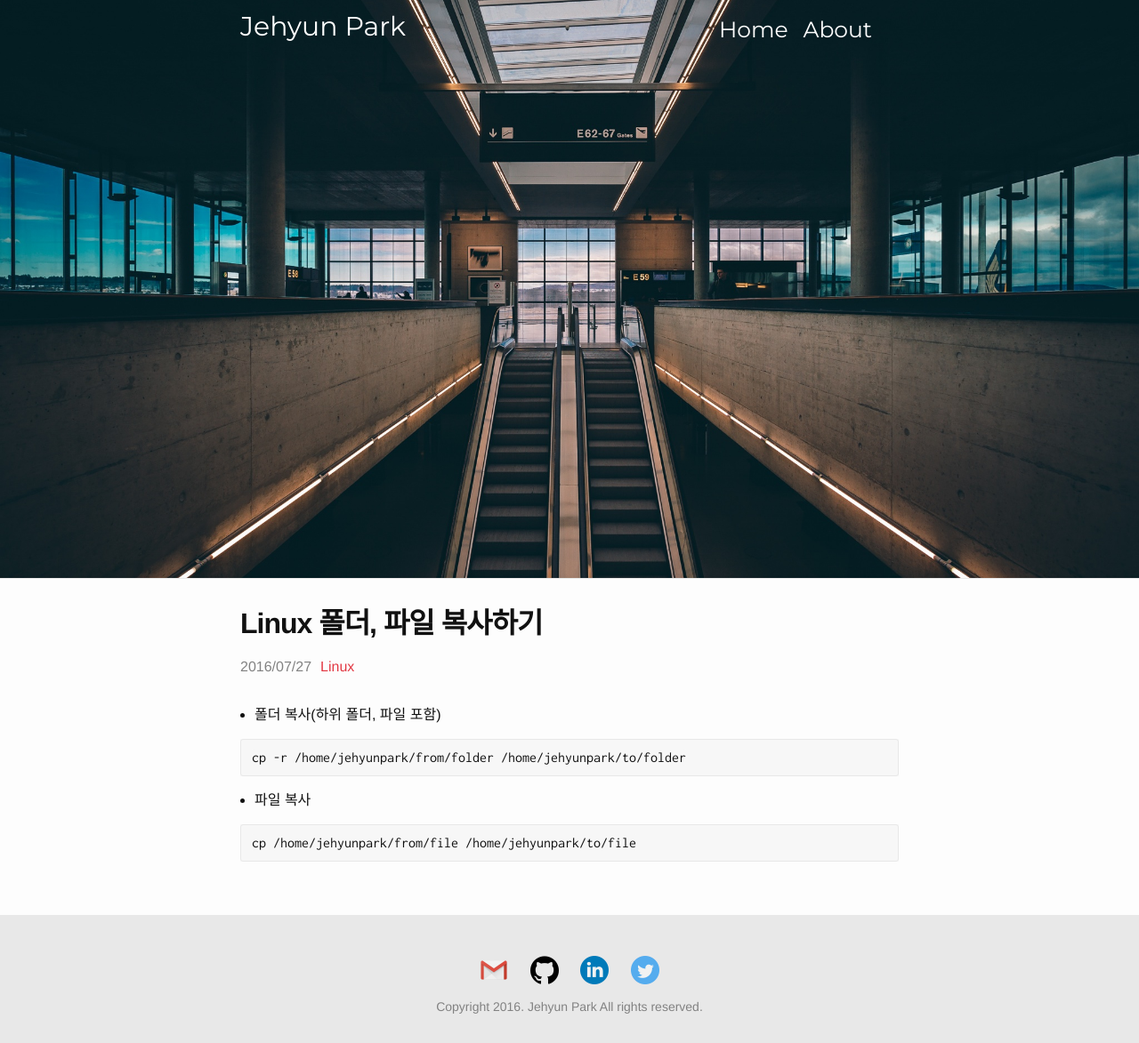
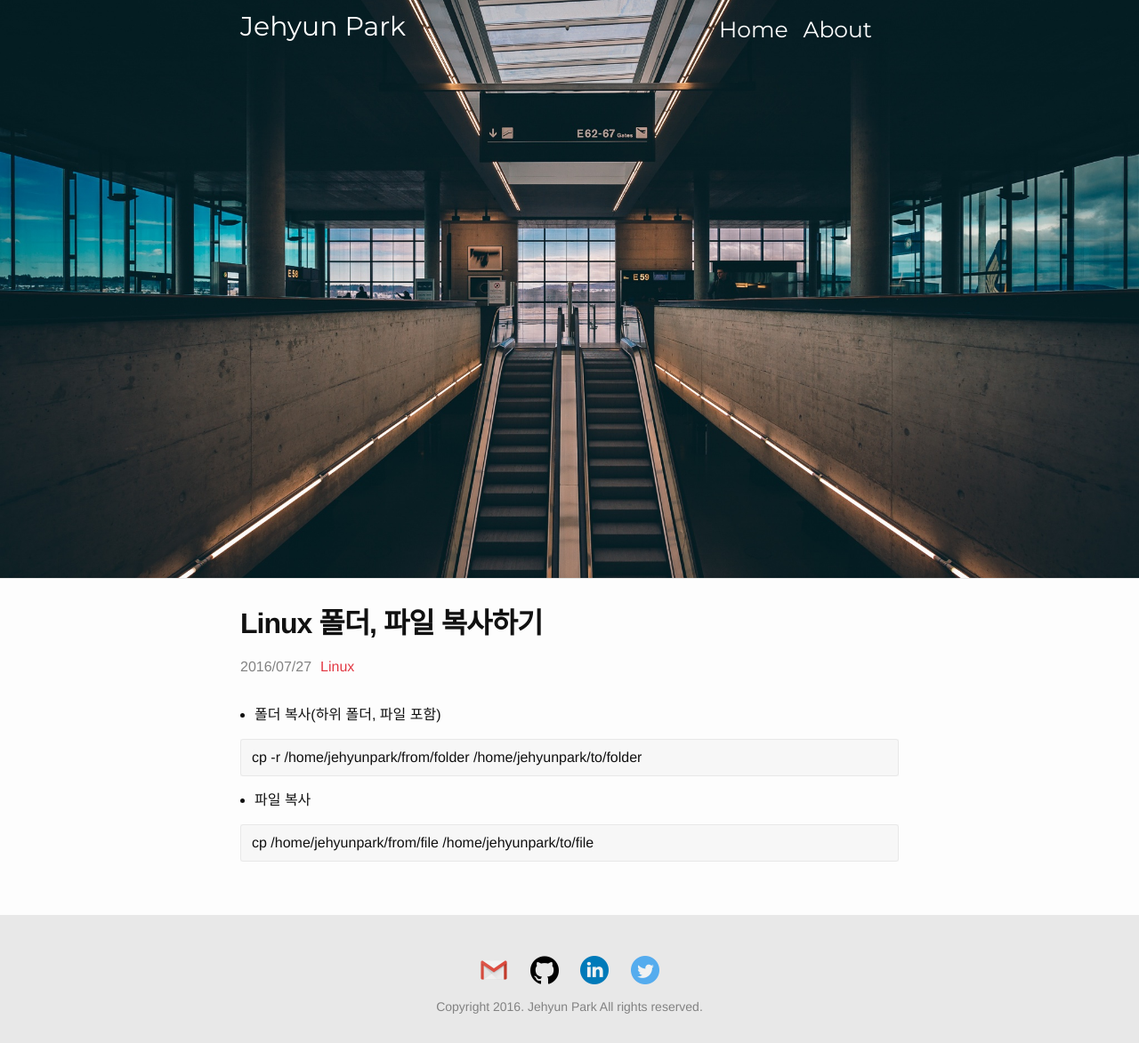
Before and after one commit to jehyunpark/jehyunpark.github.io, a Jekyll site: the page built from _posts/2016-07-27-linux-folder-copy.md, in a window 1280 px wide. Shown: the whole page at 89% size. Built offline with Jekyll 4.4.1, drawn with Linux system fonts in a browser that asks for light colours; nearby versions of some CDN libraries; some web fonts are replaced.

Commit message:
font-family Helvetica로 수정

```diff
--- a/_sass/_base.scss
+++ b/_sass/_base.scss
@@ -131,7 +131,7 @@ blockquote {
 pre,
 code {
     //font-size: 16px;
-    font-family: 'Inconsolata', "Helvetica Neue", Helvetica, Arial, sans-serif;
+    font-family: "Helvetica Neue", Helvetica, Arial, sans-serif;
     border: 1px solid $grey-color-light;
     border-radius: 3px;
     background-color: #f7f7f7;
--- a/_sass/_syntax-highlighting.scss
+++ b/_sass/_syntax-highlighting.scss
@@ -3,7 +3,7 @@
  */
 .highlight {
     font-size: 16px;
-    font-family: 'Inconsolata', "Helvetica Neue", Helvetica, Arial, sans-serif;
+    font-family: "Helvetica Neue", Helvetica, Arial, sans-serif;
     background: #fff;
     @extend %vertical-rhythm;
 
--- a/css/main.scss
+++ b/css/main.scss
@@ -7,8 +7,8 @@
 
 // Our variables
 @import url(//spoqa.github.io/spoqa-han-sans/css/SpoqaHanSans-kr.css);
-$base-font-family: 'Spoqa Han Sans', "Helvetica Neue", Helvetica, Arial, sans-serif;
-//$base-font-family: "Helvetica Neue", Helvetica, Arial, sans-serif;
+//$base-font-family: 'Spoqa Han Sans', "Helvetica Neue", Helvetica, Arial, sans-serif;
+$base-font-family: "Helvetica Neue", Helvetica, Arial, sans-serif;
 $base-font-size:   16px;
 $base-font-weight: 400;
 $small-font-size:  $base-font-size * 0.875;
```
